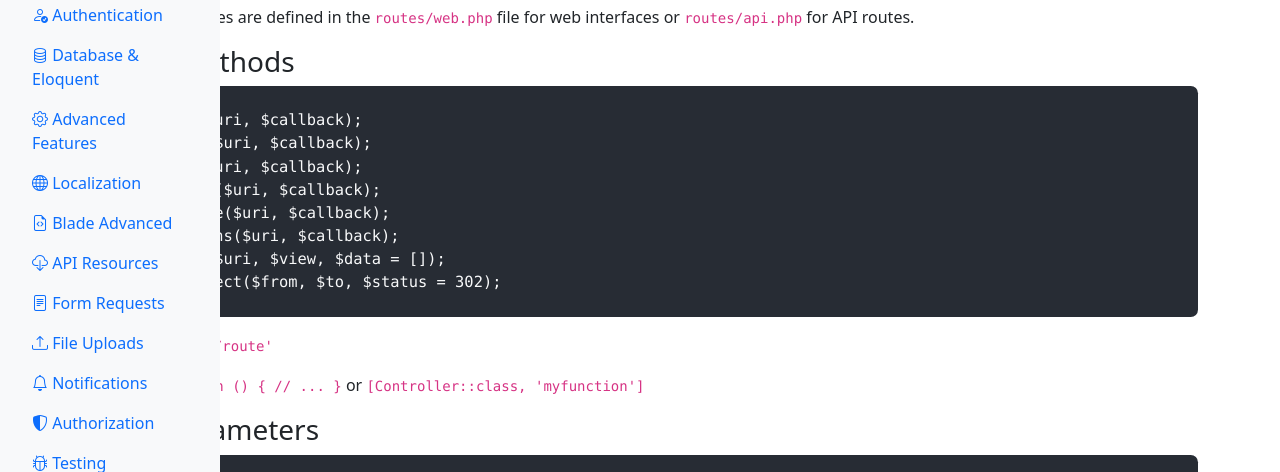
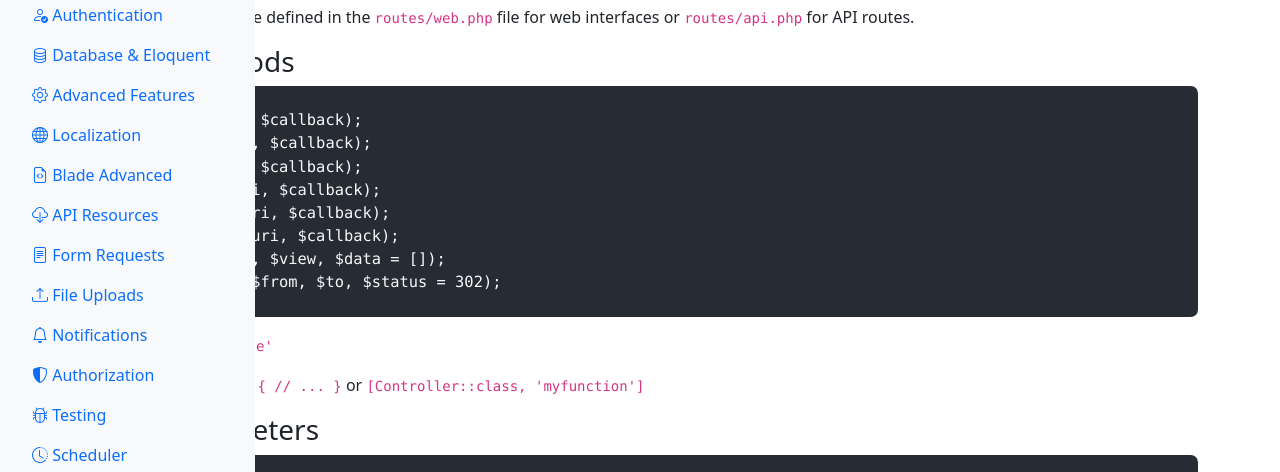
Before and after one commit to Michaelninder/Laravel-Tutorial, a plain HTML site: page index.html in a window 1280 px wide. Shown: the part 269-741 px from the top of the page. Drawn offline with nearby package versions, Linux system fonts and the light colour scheme.

Commit message:
Update index.html

```diff
--- a/index.html
+++ b/index.html
@@ -148,7 +148,7 @@
 	</nav>
 
 	<!-- Sidebar (Desktop Only) -->
-	<aside class="d-none d-lg-block bg-light position-fixed" style="top: 0; bottom: 0; width: 220px; padding-top: 1rem; overflow-y: auto;">
+	<aside class="d-none d-lg-block bg-light position-fixed" style="top: 0; bottom: 0; width: 255px; padding-top: 1rem; overflow-y: auto;">
 	  <div class="px-3 mb-4">
 	    <h5 class="text-primary fw-bold">Laravel Tutorial</h5>
 	  </div>
```
